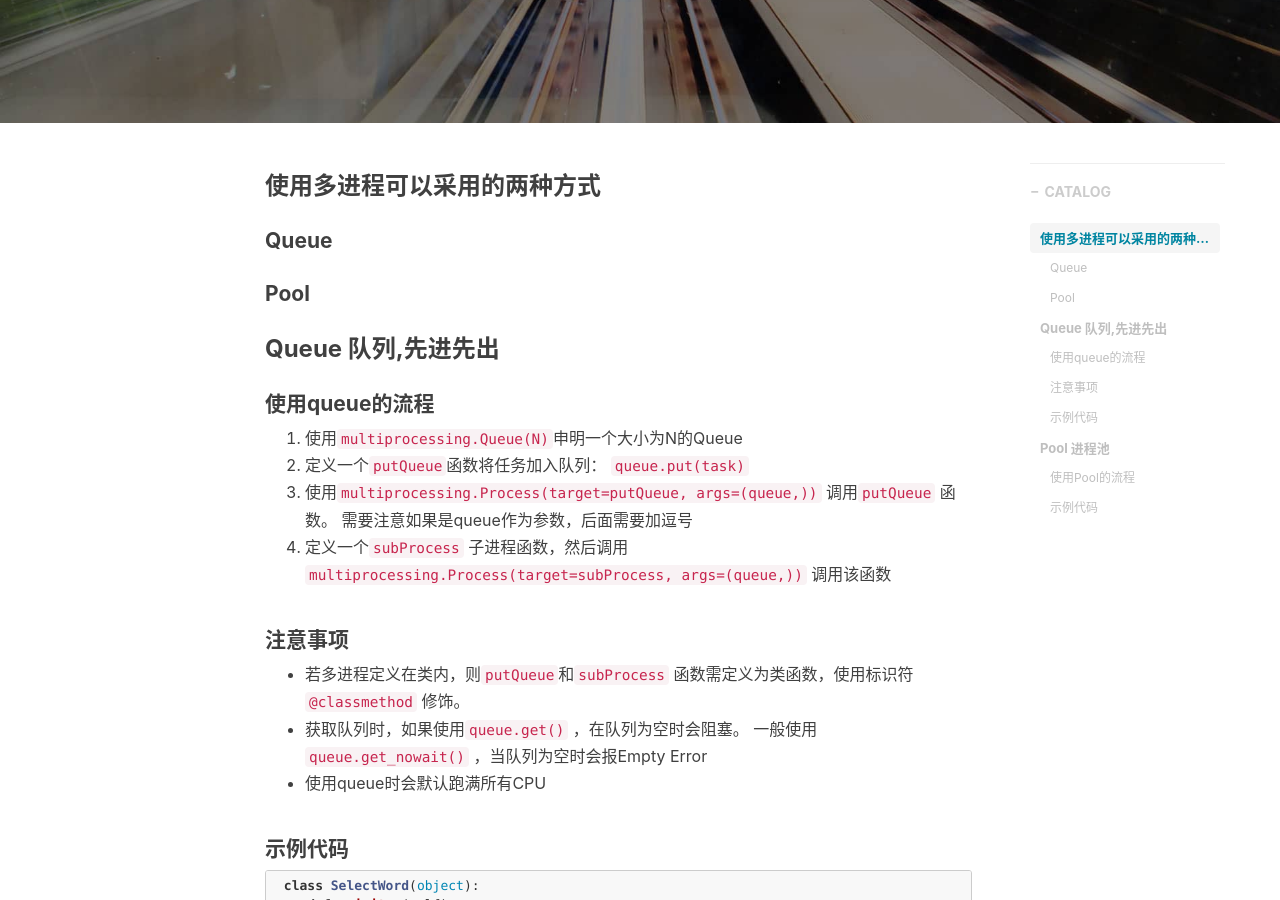
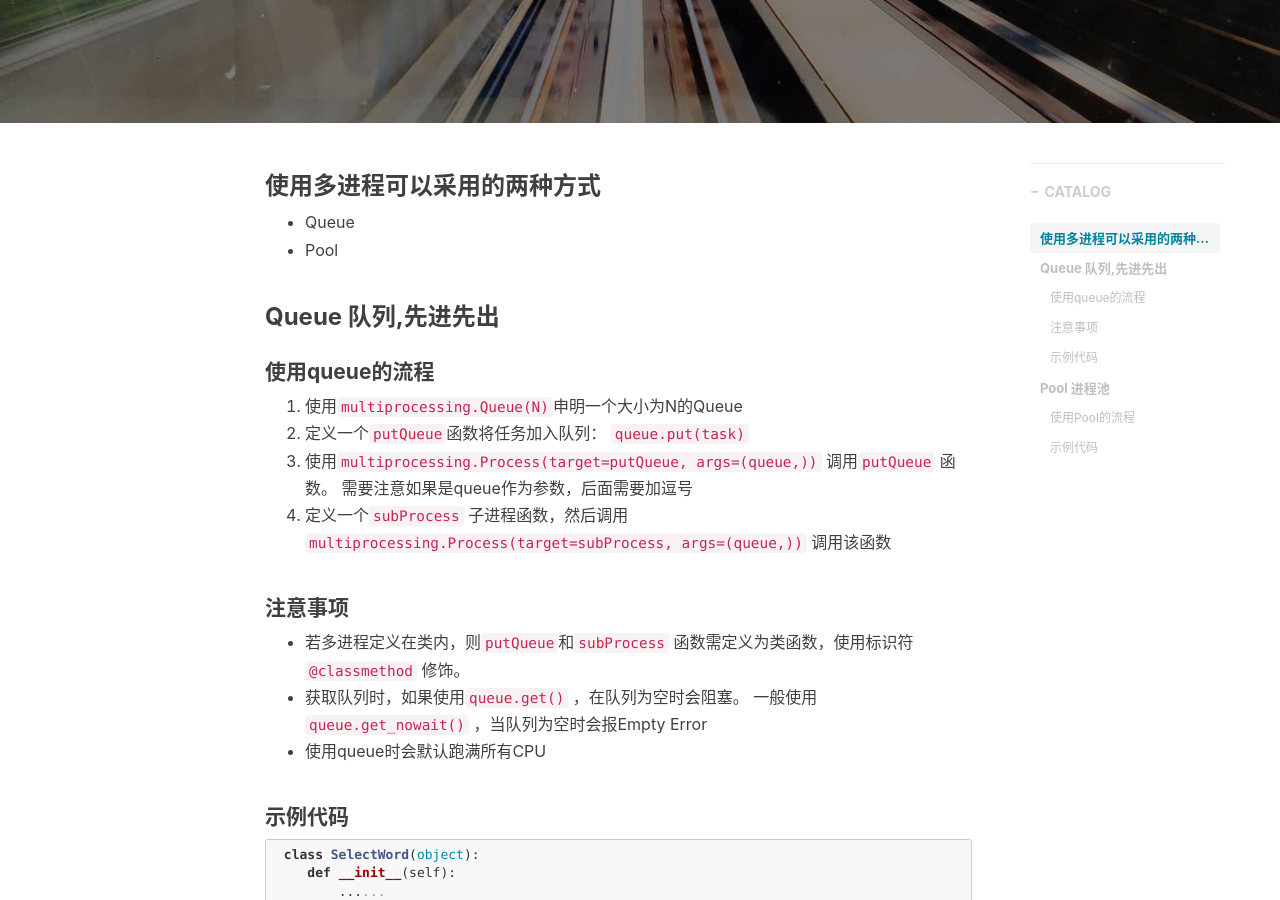
Before and after one commit to JeffpanUK/JeffpanUK.github.io, a Jekyll site: the page built from _posts/2017-12-13-multiprocessing-Pool-and-Queue-usage.markdown, in a window 1280 px wide and 900 px high, scrolled down 460 px. Built offline with Jekyll 4.4.1, drawn with Linux system fonts in a browser that asks for light colours; nearby versions of some CDN libraries; comment, search, counter and statistics services are not loaded.

```diff
--- a/_posts/2017-12-13-multiprocessing-Pool-and-Queue-usage.markdown
+++ b/_posts/2017-12-13-multiprocessing-Pool-and-Queue-usage.markdown
@@ -11,8 +11,8 @@ tags:
 ---
 ### 使用多进程可以采用的两种方式
 
-#### Queue
-#### Pool
+- Queue
+- Pool
 
 ### Queue 队列,先进先出
 
--- a/_posts/2017-12-15-end-to-end-naive-thought.markdown
+++ b/_posts/2017-12-15-end-to-end-naive-thought.markdown
@@ -7,7 +7,8 @@ author:     "Jeff"
 header-img: "img/in-post/post-tts.jpg"
 catalog: true
 tags:
-    - TTS|end-to-end
+    - TTS
+    - end-to-end
 ---
 
 **作者：Jeff Pan**
```
Also changed, not shown: _includes/about/en.md (+1 -3 lines), _includes/about/zh.md (+0 -1 lines).
